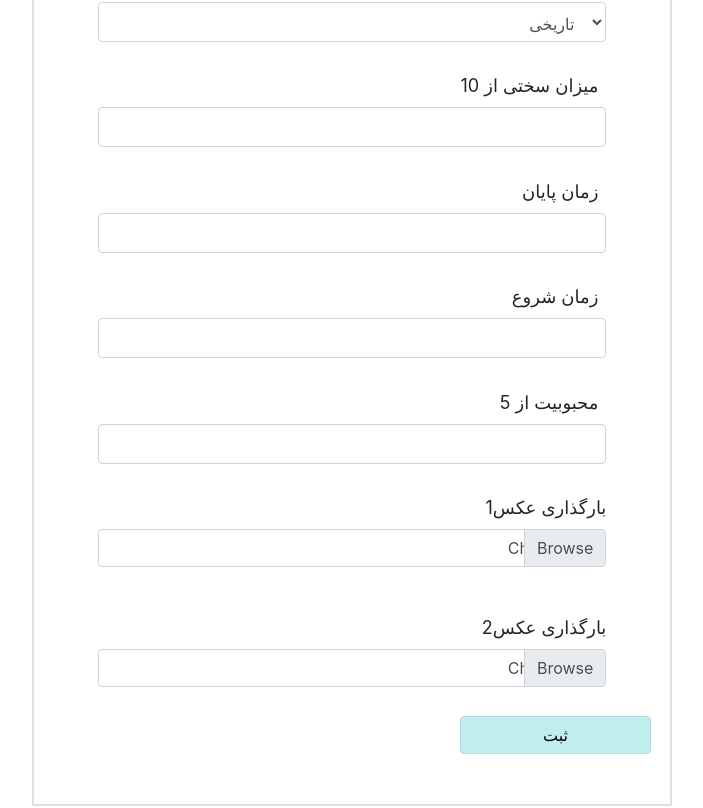
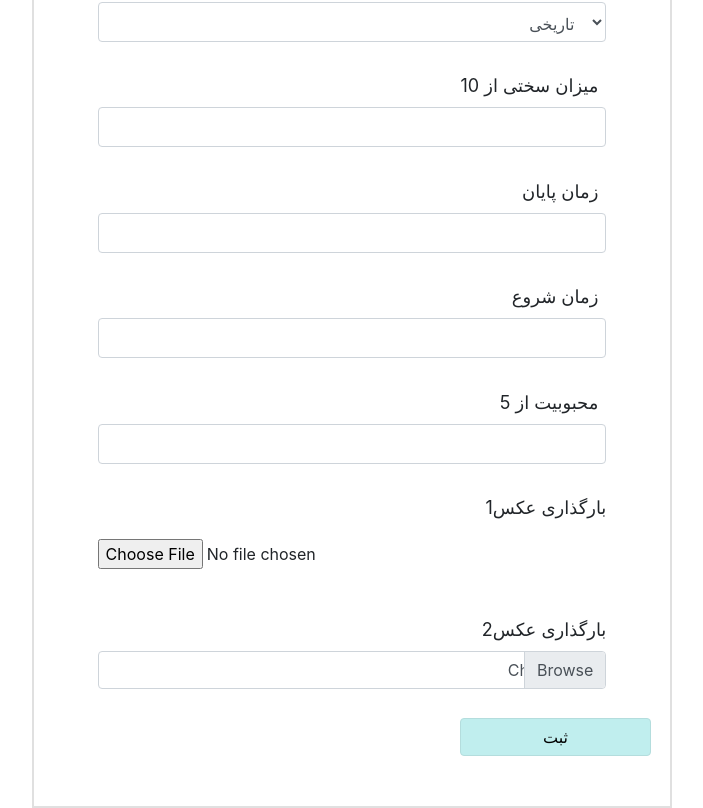
Before and after one commit to MahsaGn/Travelling, a React (Create React App) app: page / in a window 1280 px wide. Shown: the part 602-1410 px from the top of the page, without its empty margins (288-991 px from the left). Built offline with nearby package versions, Linux system fonts and the light colour scheme.

Commit message:
Change file field to imput type

```diff
--- a/src/createPlaceForm.js
+++ b/src/createPlaceForm.js
@@ -148,7 +148,7 @@ export default class createPlace extends React.Component{
         </FormGroup>
         <FormGroup className="place_input">
           <Label id="place_label">1بارگذاری عکس</Label>
-          <CustomInput value={this.state.image_1} onChange={this.updateState} type="file" name="image_1" id="place_input"/>
+          <input value={this.state.image_1} onChange={this.updateState} type="file" name="image_1" id="place_input"/>
         </FormGroup>
         <FormGroup className="place_input">
           <Label id="place_label">2بارگذاری عکس</Label>
```
